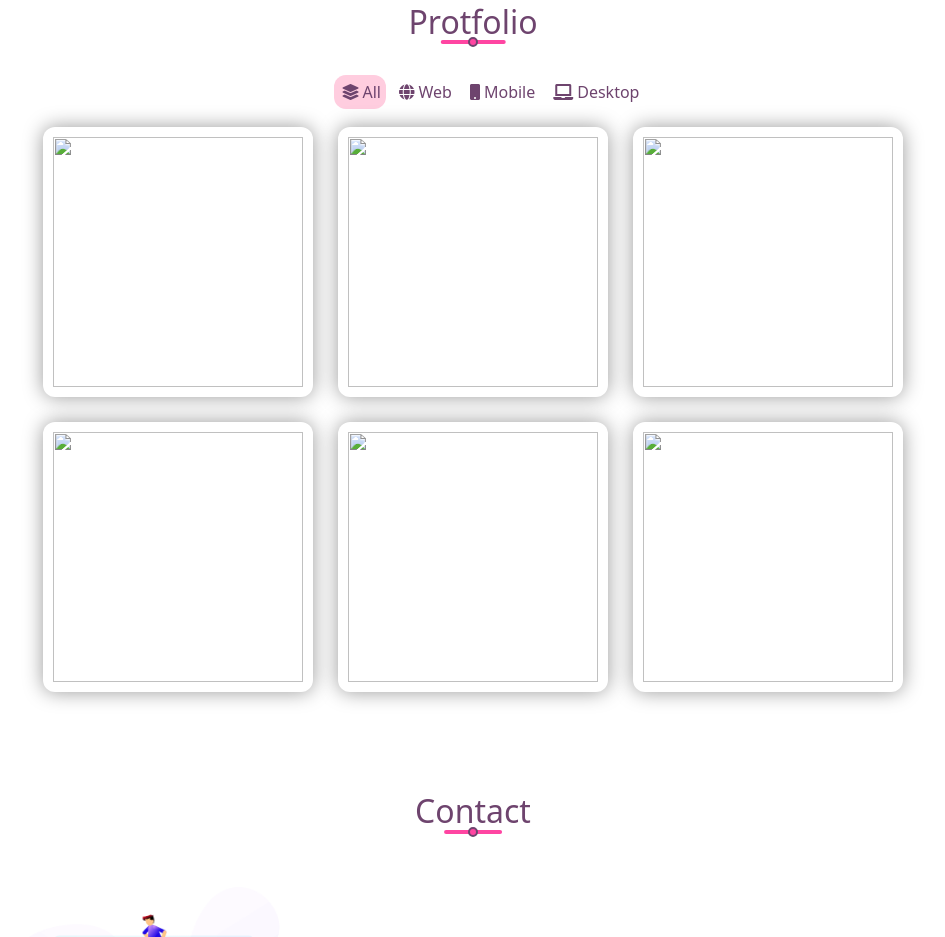
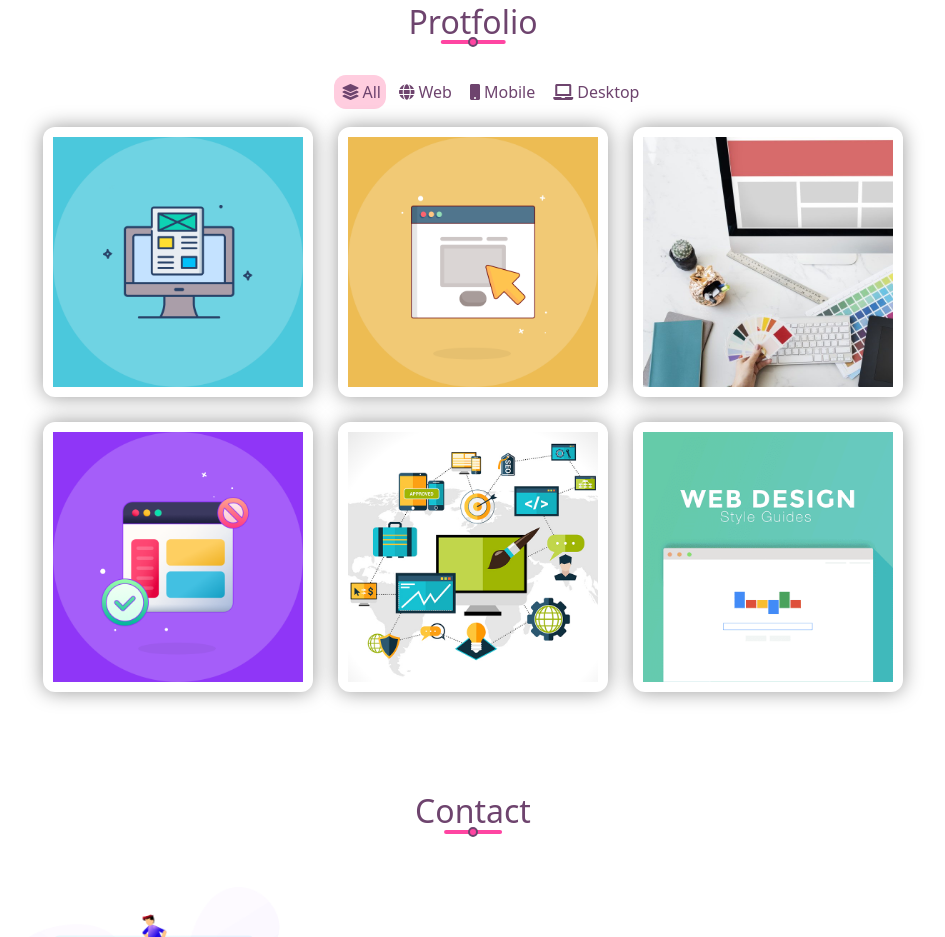
Before and after one commit to MohammadAliCoder/Emma, a plain HTML site: page index.html in a window 1280 px wide. Shown: the part 1737-2674 px from the top of the page, without its empty margins (167-1112 px from the left). Drawn offline with Linux system fonts and the light colour scheme.

Commit message:
Add files via upload

```diff
--- a/index.html
+++ b/index.html
@@ -191,7 +191,7 @@
                     </ul>
                     <div class="project-filter">
                         <div class="item-pro Web ">
-                            <img src="/images/gallery-01.png">
+                            <img src="/images/gallery1.png">
                             <i class="fas fa-eye"></i>
                             <div class="popup">
                                 <div class="head-popup">
@@ -201,9 +201,9 @@
                                     <div class="swiper mySwiper">
                                         <div class="swiper-wrapper">
                                           <div class="swiper-slide">
-                                              <img src="/images/gallery-01.png">
+                                              <img src="/images/gallery1.png">
                                           </div>
-                                          <div class="swiper-slide"><img src="/images/gallery-02.png"></div>
+                                          <div class="swiper-slide"><img src="/images/gallery2.png"></div>
                                         </div>
                                         <div class="swiper-button-next"></div>
                                         <div class="swiper-button-prev"></div>
@@ -222,7 +222,7 @@
                             </div>
                         </div>
                         <div class="item-pro Mobile ">
-                            <img src="/images/gallery-02.png">
+                            <img src="/images/gallery2.png">
                             <i class="fas fa-eye"></i>
                             <div class="popup">
                                 <div class="head-popup">
@@ -232,9 +232,9 @@
                                     <div class="swiper mySwiper">
                                         <div class="swiper-wrapper">
                                           <div class="swiper-slide">
-                                              <img src="images/gallery-02.png">
+                                              <img src="images/gallery2.png">
                                           </div>
-                                          <div class="swiper-slide"><img src="images/gallery-03.jpg"></div>
+                                          <div class="swiper-slide"><img src="images/gallery3.jpg"></div>
                                         </div>
                                         <div class="swiper-button-next"></div>
                                         <div class="swiper-button-prev"></div>
@@ -253,7 +253,7 @@
                             </div>
                         </div>
                         <div class="item-pro Desktop ">
-                            <img src="/images/gallery-03.jpg">
+                            <img src="/images/gallery3.jpg">
                             <i class="fas fa-eye"></i>
                             <div class="popup">
                                 <div class="head-popup">
@@ -263,9 +263,9 @@
                                     <div class="swiper mySwiper">
                                         <div class="swiper-wrapper">
                                           <div class="swiper-slide">
-                                              <img src="images/gallery-03.jpg">
+                                              <img src="images/gallery3.jpg">
                                           </div>
-                                          <div class="swiper-slide"><img src="images/gallery-04.png"></div>
+                                          <div class="swiper-slide"><img src="images/gallery4.png"></div>
                                         </div>
                                         <div class="swiper-button-next"></div>
                                         <div class="swiper-button-prev"></div>
@@ -284,7 +284,7 @@
                             </div>
                         </div>
                         <div class="item-pro Web ">
-                            <img src="/images/gallery-04.png">
+                            <img src="/images/gallery4.png">
                             <i class="fas fa-eye"></i>
                             <div class="popup">
                                 <div class="head-popup">
@@ -294,9 +294,9 @@
                                     <div class="swiper mySwiper">
                                         <div class="swiper-wrapper">
                                           <div class="swiper-slide">
-                                              <img src="images/gallery-04.png">
+                                              <img src="images/gallery4.png">
                                           </div>
-                                          <div class="swiper-slide"><img src="images/gallery-05.jpg"></div>
+                                          <div class="swiper-slide"><img src="images/gallery5.jpg"></div>
                                         </div>
                                         <div class="swiper-button-next"></div>
                                         <div class="swiper-button-prev"></div>
@@ -315,7 +315,7 @@
                             </div>
                         </div>
                         <div class="item-pro Mobile ">
-                            <img src="/images/gallery-05.jpg">
+                            <img src="/images/gallery5.jpg">
                             <i class="fas fa-eye"></i>
                             <div class="popup">
                                 <div class="head-popup">
@@ -325,9 +325,9 @@
                                     <div class="swiper mySwiper">
                                         <div class="swiper-wrapper">
                                           <div class="swiper-slide">
-                                              <img src="images/gallery-05.jpg">
+                                              <img src="images/gallery5.jpg">
                                           </div>
-                                          <div class="swiper-slide"><img src="images/gallery-06.png"></div>
+                                          <div class="swiper-slide"><img src="images/gallery6.png"></div>
                                         </div>
                                         <div class="swiper-button-next"></div>
                                         <div class="swiper-button-prev"></div>
@@ -346,7 +346,7 @@
                             </div>
                         </div>
                         <div class="item-pro Desktop ">
-                            <img src="/images/gallery-06.png">
+                            <img src="/images/gallery6.png">
                             <i class="fas fa-eye"></i>
                             <div class="popup">
                                 <div class="head-popup">
@@ -356,9 +356,9 @@
                                     <div class="swiper mySwiper">
                                         <div class="swiper-wrapper">
                                           <div class="swiper-slide">
-                                              <img src="images/gallery-06.png">
+                                              <img src="images/gallery6.png">
                                           </div>
-                                          <div class="swiper-slide"><img src="images/gallery-01.png"></div>
+                                          <div class="swiper-slide"><img src="images/gallery1.png"></div>
                                         </div>
                                         <div class="swiper-button-next"></div>
                                         <div class="swiper-button-prev"></div>
```
